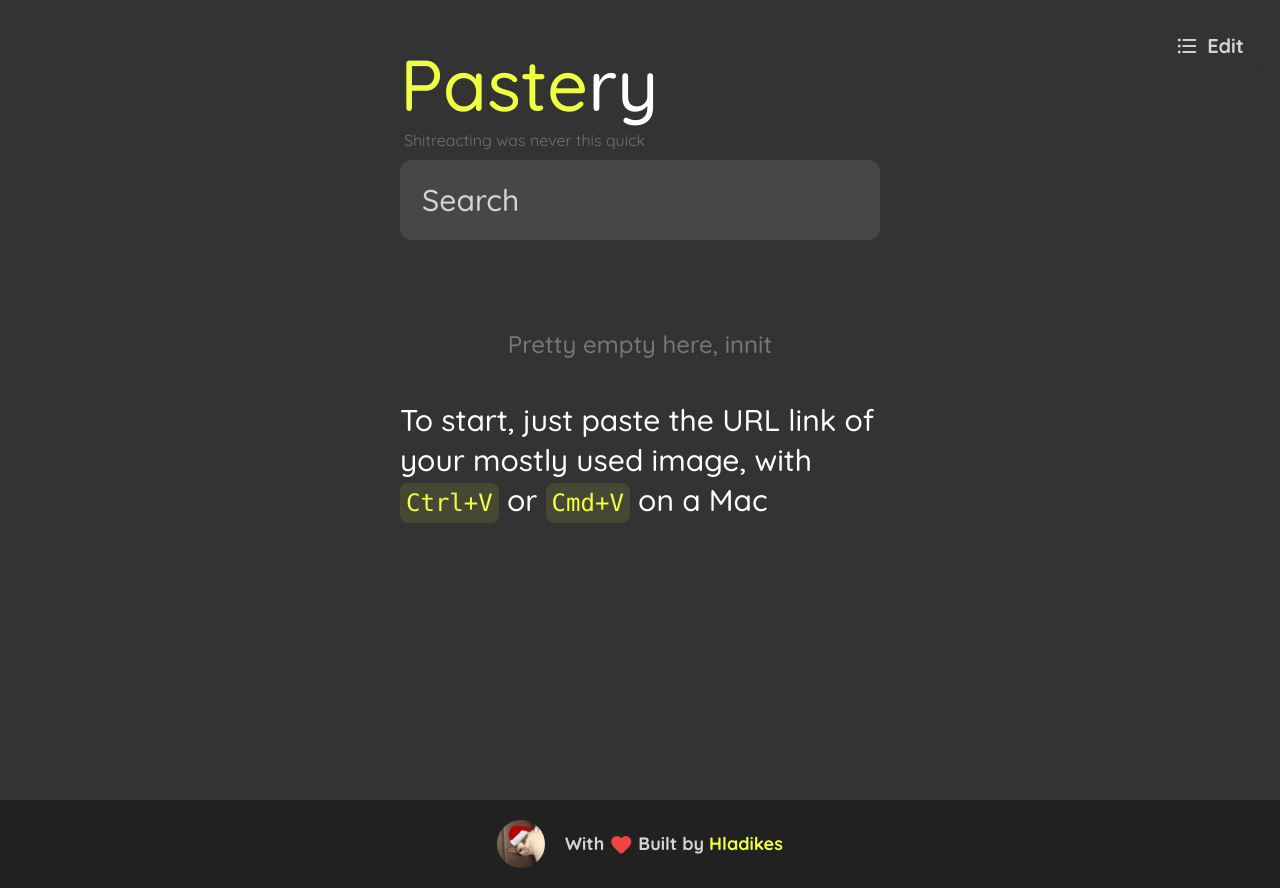
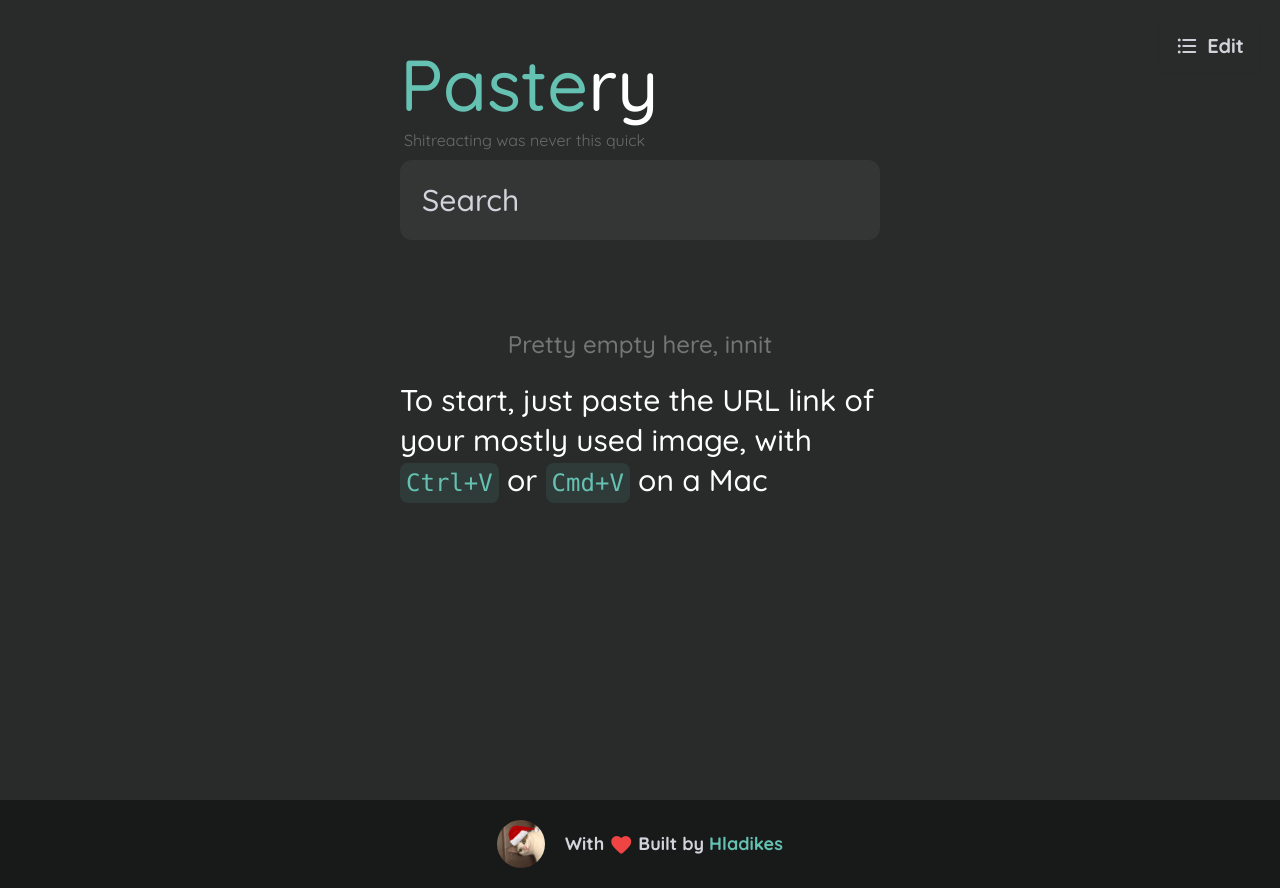
Before and after one commit to Hladikes/pastery, a Svelte app: page / in a window 1280 px wide. Built offline with nearby package versions, Linux system fonts and the light colour scheme.

Commit message:
🎨 design changes

```diff
--- a/src/App.svelte
+++ b/src/App.svelte
@@ -78,7 +78,7 @@
   })
 </script>
 
-<main class="flex flex-col items-center  min-h-screen bg-primary select-none">
+<main class="flex flex-col items-center  min-h-screen bg-primary select-none space-y-5">
   <div class="mt-8 p-4 w-full sm:w-3/5 xl:w-2/5">
     <h1 class="md:text-7xl text-5xl text-white font-medium select-none">
       <span class="text-accent">Paste</span>ry
@@ -89,7 +89,7 @@
       bind:value={searchKeywords}
       type="text"
       placeholder="Search"
-      class="bg-secondary/20 text-white border-2 border-transparent md:text-3xl text-2xl font-medium placeholder-gray-300  md:p-5 p-4 w-full  rounded-xl transition-colors focus:outline-none focus:bg-accent/20 focus:border-accent/40">
+      class="bg-secondary/10 text-white border-2 border-transparent md:text-3xl text-2xl font-medium placeholder-gray-300  md:p-5 p-4 w-full  rounded-xl transition-colors focus:outline-none focus:bg-accent/20 focus:border-accent/40">
   </div>
 
   <div class="grid grid-cols-2 sm:grid-cols-3 lg:grid-cols-4 xl:grid-cols-5 2xl:grid-cols-6 gap-4 w-full p-4">
--- a/src/components/paste/Card.svelte
+++ b/src/components/paste/Card.svelte
@@ -37,12 +37,12 @@
 
 <div
   in:scale={{ duration: 175 }}
-  class="bg-primary-dark shadow-lg rounded-xl h-56 relative overflow-hidden cursor-pointer">
+  class="bg-primary-dark shadow-lg rounded-lg h-56 relative overflow-hidden cursor-pointer">
 
   {#if isImageValid}
     <div
-      bind:this={ imageContainer }
-      class="{ isImageLoaded ? 'opacity-1' : 'opacity-0' } h-full w-full absolute transition-opacity">
+      bind:this={imageContainer}
+      class="{isImageLoaded ? 'opacity-1' : 'opacity-0'} h-full w-full absolute transition-opacity">
     </div>
   {:else}
     <p class="m-4 text-red-500 text-xl font-medium">Could not load the image :(</p>
--- a/src/components/paste/KeywordsEditor.svelte
+++ b/src/components/paste/KeywordsEditor.svelte
@@ -23,9 +23,11 @@
       })
     }, 500)
   }
+
+
 </script>
 
-<div class="bg-primary flex flex-col shadow-xl p-6 h-2/3 w-2/3 lg:w-1/3  rounded-lg pointer-events pointer-events-auto">
+<div class="bg-primary flex flex-col shadow-xl p-5 h-1/2 w-2/3 lg:w-1/3  rounded-lg pointer-events pointer-events-auto">
   <h1 class="text-white text-4xl font-semibold mb-5 select-none">Keywords</h1>
   <h3 class="text-white text-opacity-70 text-lg mb-5 select-none">
     These keywords will help you later with finding the perfect reaction for your conversation
--- a/src/components/paste/Selector.svelte
+++ b/src/components/paste/Selector.svelte
@@ -9,10 +9,10 @@
 
 <div
   on:click={() => toggleSelection(link)}
-  class="inset-0 absolute border-4 rounded-xl {selected ? 'border-accent bg-accent bg-opacity-50' : 'border-transparent'}">
+  class="inset-0 absolute border-4 rounded-lg {selected ? 'border-accent bg-accent bg-opacity-60 backdrop-blur-sm' : 'border-transparent'}">
 
   <div class="class-too-long-to-handle {selected ? 'border-accent' : 'border-transparent'}">
-    <i class="material-icons-round mt-3 ml-3 {selected ? 'text-accent' : 'text-gray-200 text-opacity-50'}">
+    <i class="material-icons-round mt-3 ml-3 {selected ? 'text-accent' : 'text-gray-100/70'}">
       {selected ? 'check_box' : 'check_box_outline_blank'}
     </i>
   </div>
--- a/tailwind.config.js
+++ b/tailwind.config.js
@@ -14,9 +14,9 @@ module.exports = {
   theme: {
     extend: {
       colors: {
-        'primary': '#333333',
-        'primary-dark': '#212121',
-        'accent': '#EFFF42',
+        'primary': '#292b2b',
+        'primary-dark': '#181a1a',
+        'accent': '#65c2b2',
         'secondary': '#959595'
       }
     },
```
